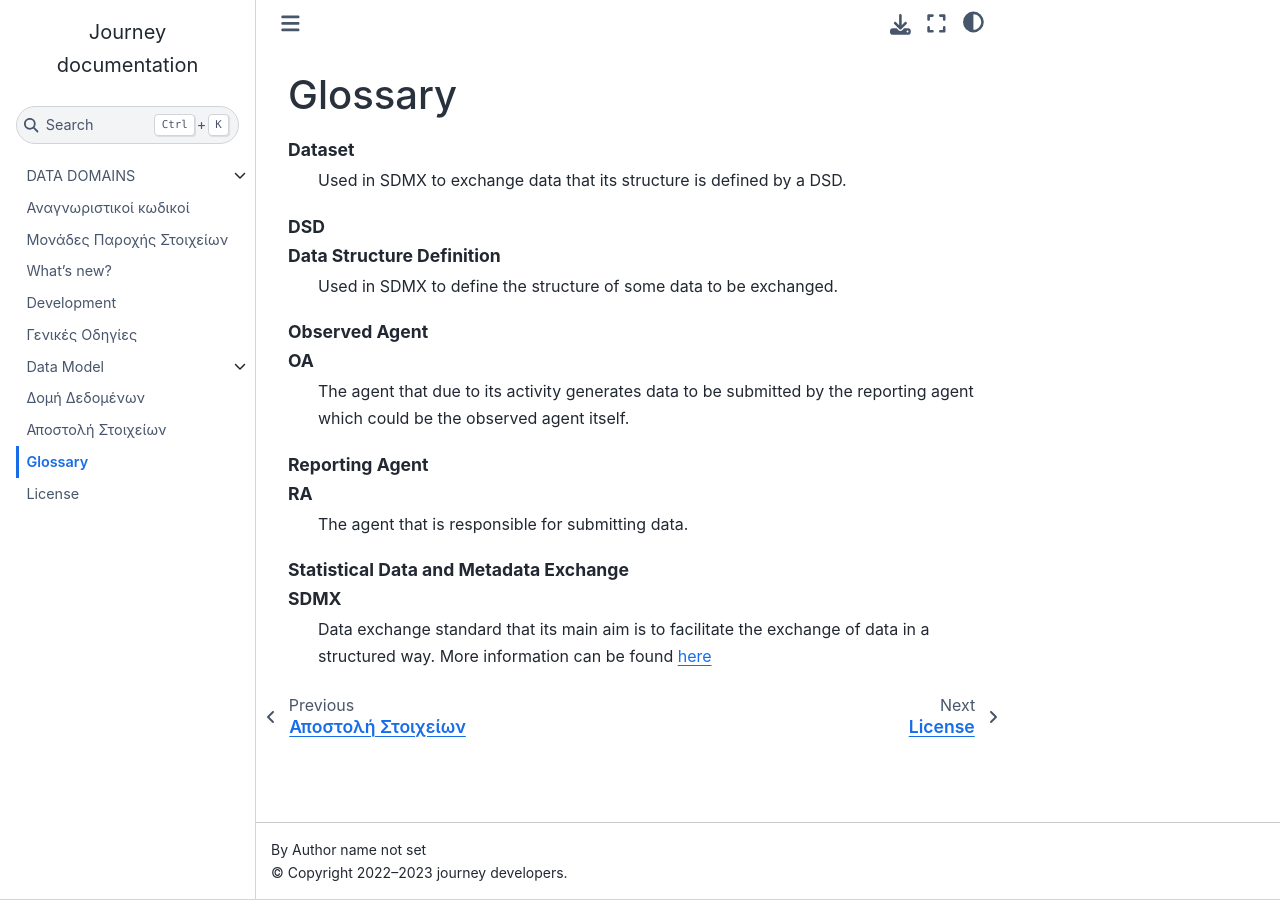
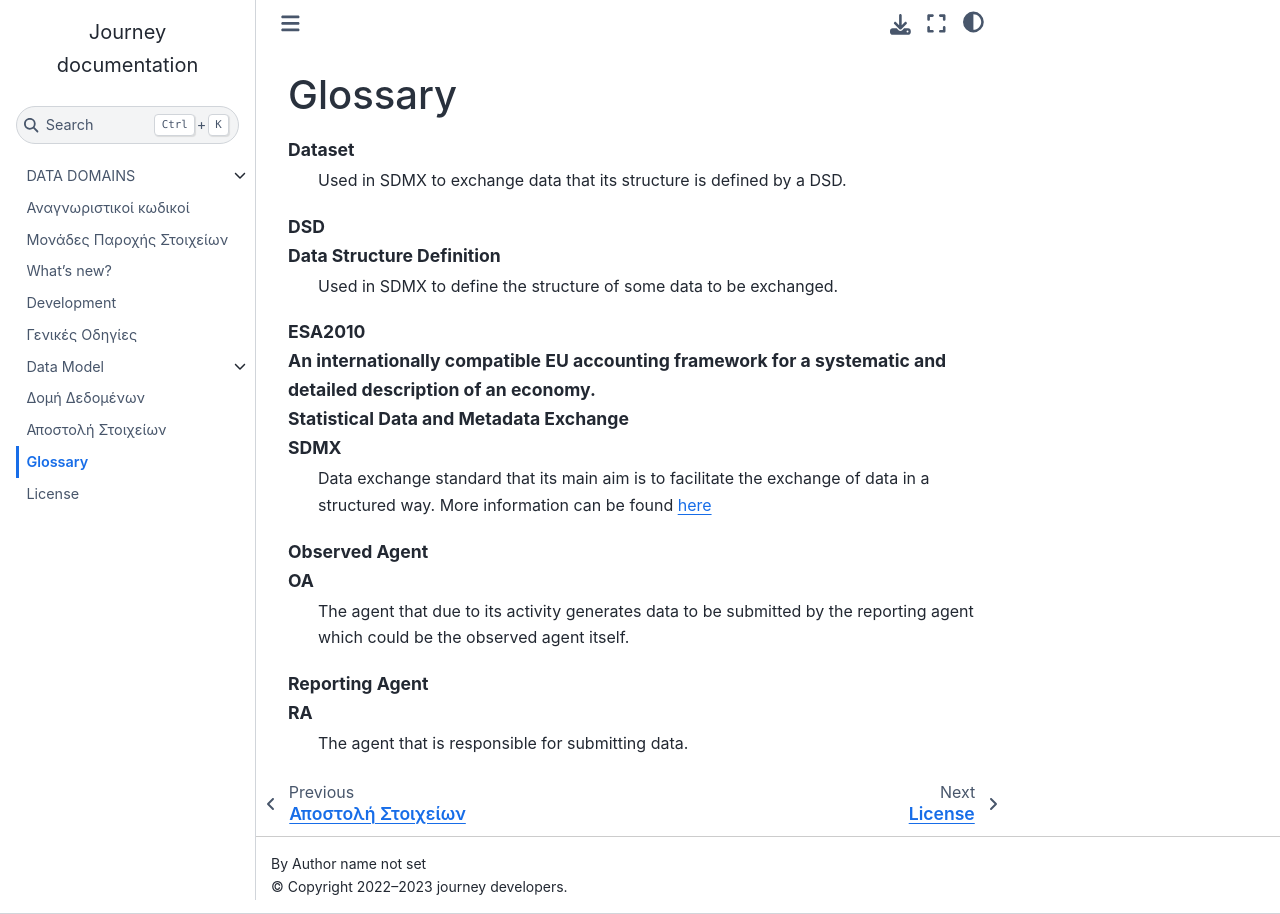
Before and after one commit to lerooze/journey-docs, a Sphinx documentation site: the page built from docs/source/glossary.rst, in a window 1280 px wide. Built offline with Sphinx 7.4.7 and the Sphinx Book theme 1.1.4, drawn with Linux system fonts in a browser that asks for light colours.

Commit message:
Update glossary.rst

```diff
--- a/docs/source/glossary.rst
+++ b/docs/source/glossary.rst
@@ -11,6 +11,9 @@
     Data Structure Definition
         Used in SDMX to define the structure of some data to be exchanged.
 
+    ESA2010
+    An internationally compatible EU accounting framework for a systematic and detailed description of an economy.
+
     Statistical Data and Metadata Exchange
     SDMX
         Data exchange standard that its main aim is to facilitate the exchange of data in a structured way.  More information can be found `here <http://www.sdmx.org>`_
```
